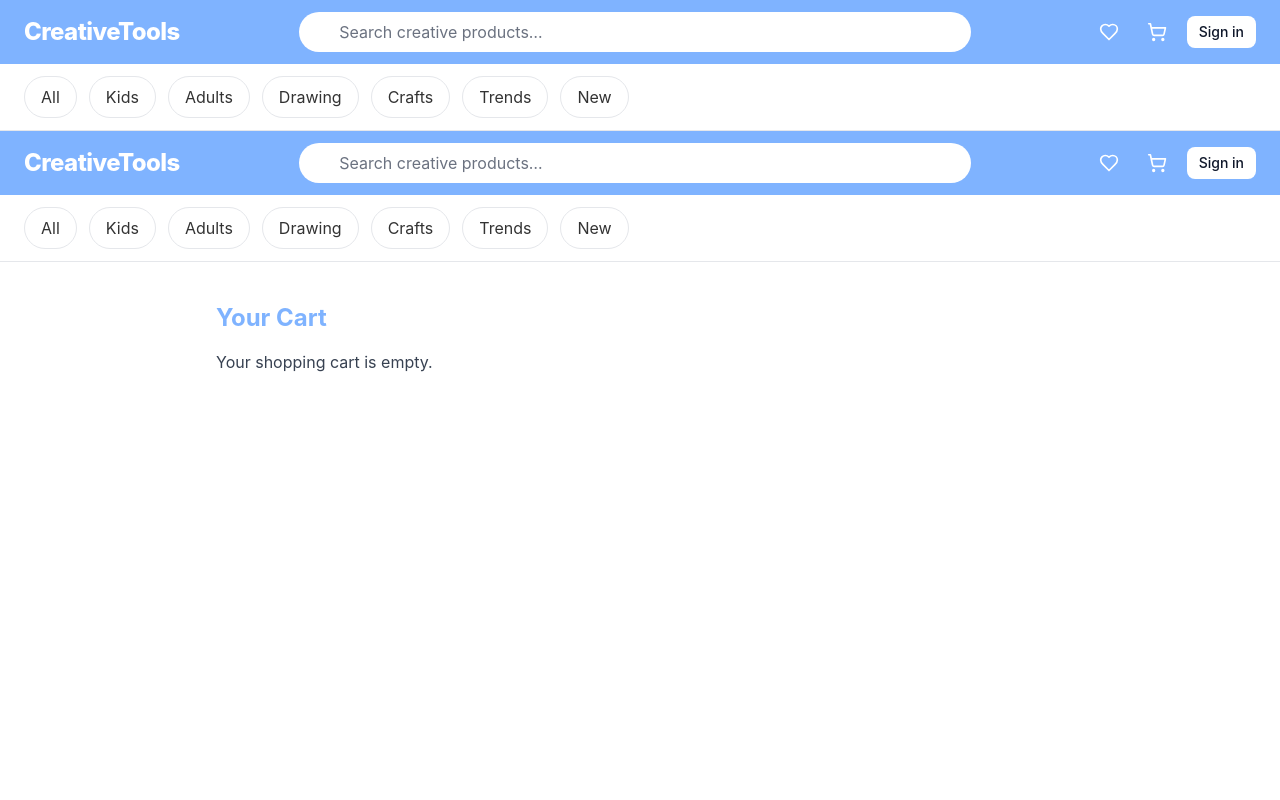
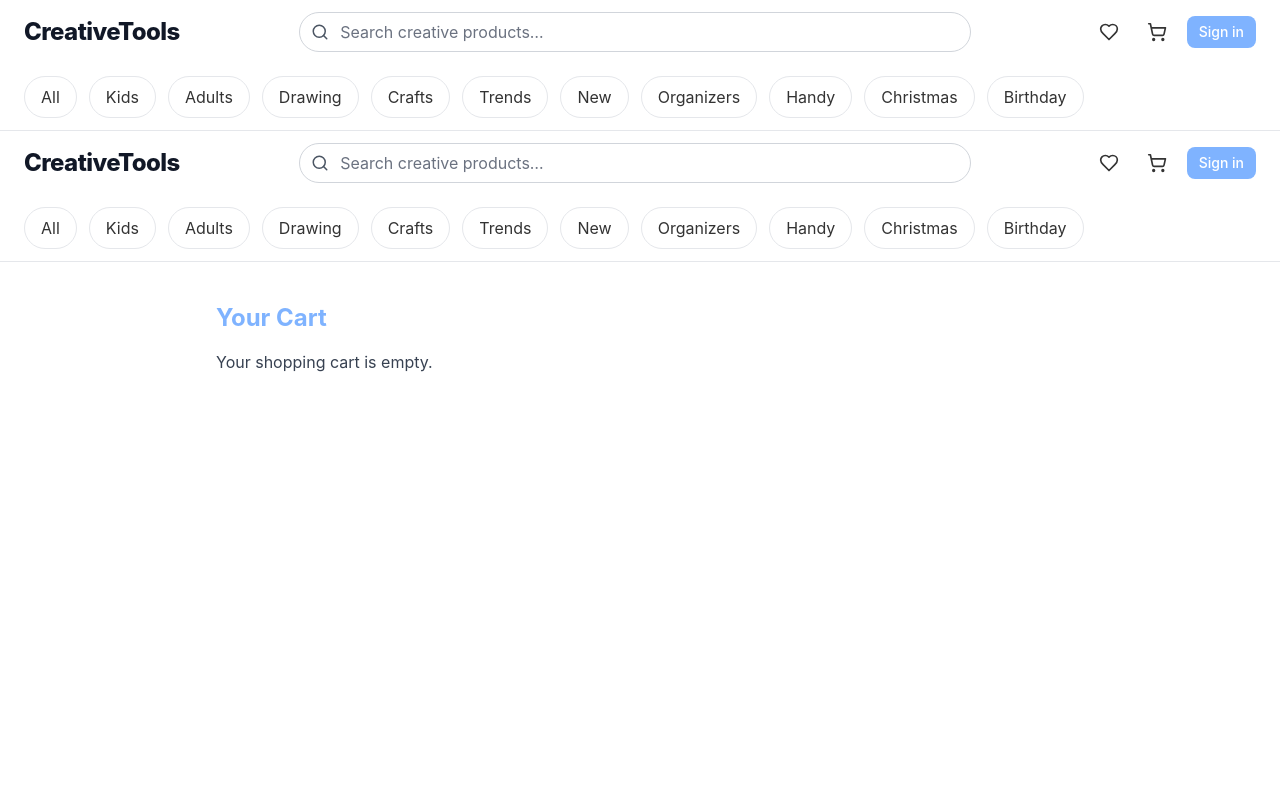
Before and after one commit to everyfun89/Creative-Tools-Shop., a Next.js app: page /cart in a window 1280 px wide. Shown: the top 800 px of the page. Built offline with nearby package versions, Linux system fonts and the light colour scheme; no server answers.

Commit message:
Update Header.js

```diff
--- a/components/Header.js
+++ b/components/Header.js
@@ -1,4 +1,3 @@
-// components/Header.js
 "use client";
 import Link from "next/link";
 import { useRouter } from "next/router";
@@ -19,7 +18,6 @@ export default function Header() {
     router.push(term ? `/?q=${encodeURIComponent(term)}` : "/");
   }
 
-  // Check router query for success messages
   useEffect(() => {
     if (router.query?.success) {
       if (router.query.success === "login") {
@@ -34,7 +32,7 @@ export default function Header() {
   }, [router.query]);
 
   return (
-    <header className="sticky top-0 z-50">
+    <header className="sticky top-0 z-50 bg-white border-b border-gray-200">
       {/* Popup notification */}
       {showPopup && (
         <div className="fixed top-4 left-1/2 -translate-x-1/2 bg-green-500 text-white px-6 py-3 rounded-xl shadow-soft animate-slide-up z-50">
@@ -42,12 +40,11 @@ export default function Header() {
         </div>
       )}
 
-      {/* Top blue bar */}
-      <div className="bg-[#7FB3FF] text-white">
+      {/* Top bar (nu wit i.p.v. blauw) */}
       <div className="max-w-7xl mx-auto px-4 sm:px-6">
         <div className="h-16 flex items-center justify-between gap-4">
           {/* Logo */}
-            <Link href="/" className="text-2xl font-extrabold tracking-tight">
+          <Link href="/" className="text-2xl font-extrabold tracking-tight text-gray-900">
             CreativeTools
           </Link>
 
@@ -59,12 +56,12 @@ export default function Header() {
                 onChange={(e) => setQ(e.target.value)}
                 type="search"
                 placeholder="Search creative products…"
-                  className="w-full h-10 pl-10 pr-4 rounded-xl text-gray-900 placeholder-gray-500 focus:outline-none focus:ring-2 focus:ring-white/70"
+                className="w-full h-10 pl-10 pr-4 rounded-xl border border-gray-300 text-gray-900 placeholder-gray-500 focus:outline-none focus:ring-2 focus:ring-[#7FB3FF]"
                 aria-label="Search"
               />
               <button
                 type="submit"
-                  className="absolute left-3 top-1/2 -translate-y-1/2"
+                className="absolute left-3 top-1/2 -translate-y-1/2 text-gray-600"
                 aria-label="Submit search"
               >
                 <Search size={18} />
@@ -74,10 +71,10 @@ export default function Header() {
 
           {/* Actions */}
           <div className="flex items-center gap-2 sm:gap-3">
-              <Link href="/wishlist" className="p-2 rounded-lg hover:bg-white/15" aria-label="Wishlist">
+            <Link href="/wishlist" className="p-2 rounded-lg hover:bg-gray-100" aria-label="Wishlist">
               <Heart size={20} />
             </Link>
-              <Link href="/cart" className="p-2 rounded-lg hover:bg-white/15" aria-label="Cart">
+            <Link href="/cart" className="p-2 rounded-lg hover:bg-gray-100" aria-label="Cart">
               <ShoppingCart size={20} />
             </Link>
 
@@ -86,7 +83,7 @@ export default function Header() {
                 <span className="hidden md:inline text-sm">{session.user?.email}</span>
                 <button
                   onClick={() => signOut()}
-                    className="px-3 py-1.5 bg-white text-[#0F172A] rounded-lg text-sm font-medium hover:bg-white/90"
+                  className="px-3 py-1.5 bg-[#7FB3FF] text-white rounded-lg text-sm font-medium hover:bg-[#5a97f8]"
                 >
                   Sign out
                 </button>
@@ -94,7 +91,7 @@ export default function Header() {
             ) : (
               <Link
                 href="/login"
-                  className="px-3 py-1.5 bg-white text-[#0F172A] rounded-lg text-sm font-medium hover:bg-white/90"
+                className="px-3 py-1.5 bg-[#7FB3FF] text-white rounded-lg text-sm font-medium hover:bg-[#5a97f8]"
               >
                 Sign in
               </Link>
@@ -102,10 +99,9 @@ export default function Header() {
           </div>
         </div>
       </div>
-      </div>
 
-      {/* Nav row under the blue bar */}
-      <nav className="bg-white border-b border-gray-200">
+      {/* Nav row */}
+      <nav>
         <div className="max-w-7xl mx-auto px-4 sm:px-6">
           <ul className="flex flex-wrap gap-2 sm:gap-3 py-3">
             {[
@@ -116,6 +112,10 @@ export default function Header() {
               { label: "Crafts", href: "/crafts" },
               { label: "Trends", href: "/trends" },
               { label: "New", href: "/new" },
+              { label: "Organizers", href: "/organizers" },
+              { label: "Handy", href: "/handy" },
+              { label: "Christmas", href: "/christmas" },
+              { label: "Birthday", href: "/birthday" },
             ].map((item) => (
               <li key={item.label}>
                 <Link
```
Lines whose indentation alone changed are shown as unchanged.
